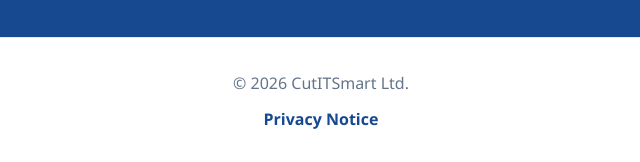
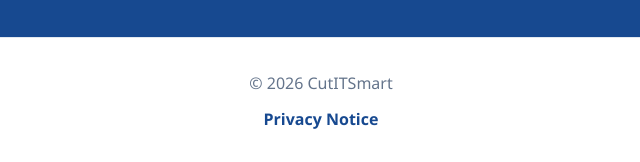
Before and after one commit to CutITSmart/website, a plain HTML site: page index.html in a window 1280 px wide. Shown: the part 2356-2518 px from the top of the page, 319-959 px from the left. Drawn offline with Linux system fonts and the light colour scheme.

Commit message:
Removed Ltd. AGAIN

```diff
--- a/index.html
+++ b/index.html
@@ -176,7 +176,7 @@
 <footer>
     <div class="container">
         <p>
-            © 2026 CutITSmart Ltd.
+            © 2026 CutITSmart
         </p>
         <p style="margin-top: 0.5rem;">
             <a href="privacynotice.html">Privacy Notice</a>
```
